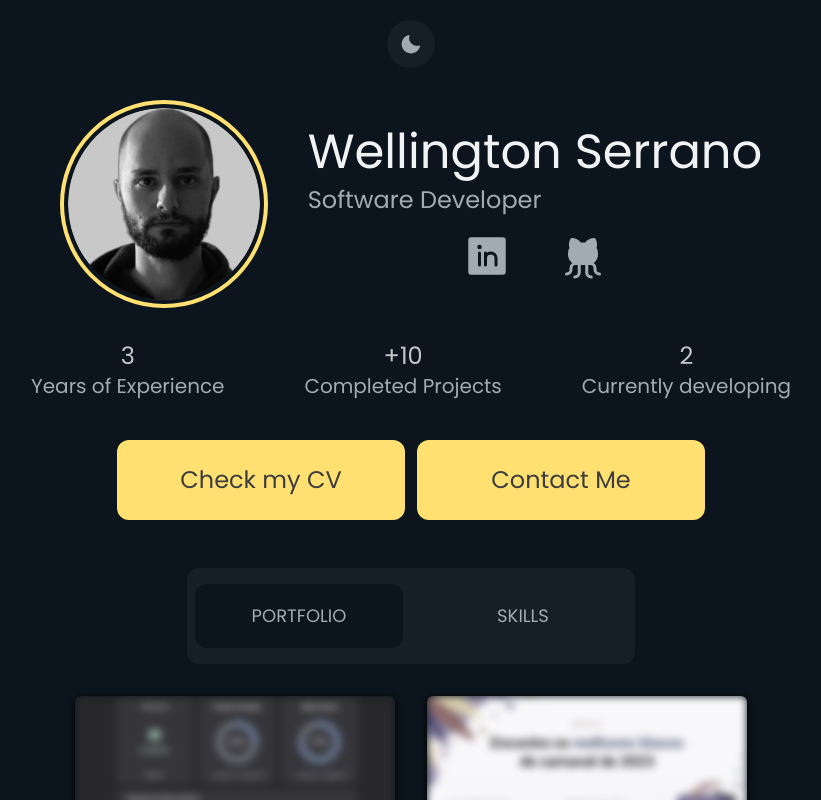
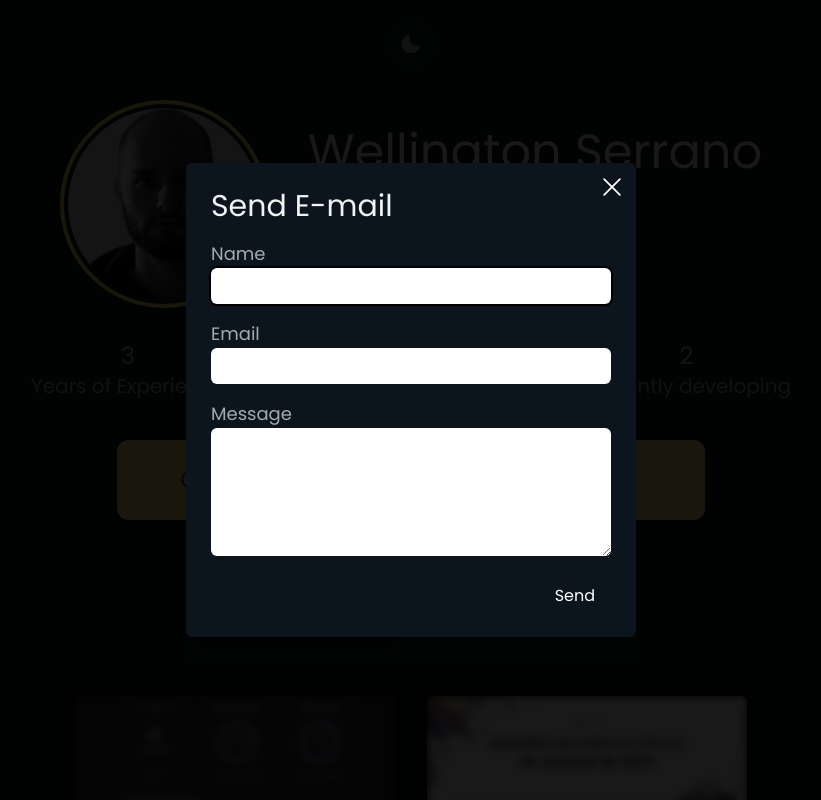
Before and after one commit to wellserrano/my-portfolio, a React (Vite) app: page / in a window 1280 px wide. Both pictures are taken after a click on the button "Contact Me". Shown: the top 800 px of the page, without its empty margins (229-1050 px from the left). Built offline with nearby package versions, Linux system fonts and the light colour scheme.

Commit message:
feat: Modal component

```diff
--- a/package.json
+++ b/package.json
@@ -12,6 +12,7 @@
     "@radix-ui/react-aspect-ratio": "^1.0.1",
     "@radix-ui/react-avatar": "^1.0.1",
     "@radix-ui/react-collapsible": "^1.0.1",
+    "@radix-ui/react-dialog": "^1.0.2",
     "@radix-ui/react-toggle-group": "^1.0.2",
     "@radix-ui/react-tooltip": "^1.0.4",
     "phosphor-react": "^1.4.1",
--- /dev/null
+++ b/src/components/Modal.tsx
@@ -0,0 +1,78 @@
+import * as Dialog from '@radix-ui/react-dialog';
+import { X } from 'phosphor-react'
+
+interface ModalProps {
+  title: string
+}
+
+export function Modal({ title }: ModalProps) {
+  return (
+    <Dialog.Root>
+
+      <Dialog.Trigger asChild>
+        <button className="flex justify-center items-center gap-2 w-36 h-11 sm:w-72 sm:h-20 bg-[#FFE071] text-[#3D3D3D] text-sm sm:text-2xl rounded-xl hover:opacity-90 transition-opacity">
+          { title }
+        </button>
+      </Dialog.Trigger>
+
+      <Dialog.Portal>
+
+        <Dialog.Overlay className="bg-black opacity-90 data-[state=open]:transition-opacity fixed inset-0" />
+
+        <Dialog.Content className="data-[state=open]:animate-contentShow fixed top-[50%] left-[50%] max-h-[85vh] w-[90vw] max-w-[450px] translate-x-[-50%] translate-y-[-50%] rounded-[6px] bg-white dark:bg-[#0C151D] p-[25px] focus:outline-none">
+
+          <Dialog.Title className="dark:text-[#F1F2F4] text-[#3D3D3D] text-2xl sm:text-3xl mb-4">
+            Send E-mail
+          </Dialog.Title>
+
+          <fieldset className="mb-4 gap-5">
+            <label className="dark:text-[#A3ABB2] text-[#575757] text-right text-base sm:text-lg" htmlFor="name">
+              Name
+            </label>
+            <input
+              className="flex h-9 w-full items-center justify-center rounded-md px-2 bg-[#D7D7D7] dark:bg-white text-base leading-none outline-none focus:shadow-[0_0_0_2px]"
+              id="name"
+              required
+            />
+          </fieldset>
+          <fieldset className="mb-4 gap-5">
+            <label className="dark:text-[#A3ABB2] text-[#575757] text-right text-base sm:text-lg" htmlFor="email">
+              Email
+            </label>
+            <input
+              className="flex h-9 w-full items-center justify-center rounded-md px-2 bg-[#D7D7D7] dark:bg-white text-base leading-none outline-none focus:shadow-[0_0_0_2px]"
+              id="email"
+              required
+            />
+          </fieldset>
+          <fieldset className="mb-4 gap-5">
+            <label className="dark:text-[#A3ABB2] text-[#575757] text-right text-base sm:text-lg" htmlFor="message">
+              Message
+            </label>
+            <textarea
+              className="flex w-full min-h-[8rem] max-h-40 items-center justify-center rounded-md p-2 bg-[#D7D7D7] dark:bg-white text-base leading-none outline-none focus:shadow-[0_0_0_2px]"
+              id="message"
+              required
+            />
+          </fieldset>
+
+          <div className="flex justify-end mt-6">
+            <Dialog.Close asChild>
+              <button className="h-8 items-center justify-center rounded-sm px-4 text-white leading-none focus:shadow-[0_0_0_2px] focus:outline-none">
+                Send
+              </button>
+            </Dialog.Close>
+          </div>
+          <Dialog.Close asChild>
+            <button
+              className="absolute flex top-[10px] right-[10px] appearance-none items-center justify-center rounded-full focus:shadow-[0_0_0_2px] focus:outline-none"
+              aria-label="Close"
+            >
+              <X size={28} color='white'/>
+            </button>
+          </Dialog.Close>
+        </Dialog.Content>
+      </Dialog.Portal>
+    </Dialog.Root>
+  )
+}
--- a/src/pages/Home.tsx
+++ b/src/pages/Home.tsx
@@ -12,6 +12,7 @@ import { LinkedinLogo, GithubLogo} from 'phosphor-react'
 import dashboardImage from '../assets/projects-images/dashboard.png'
 import soroblocoImage from '../assets/projects-images/sorobloco.png'
 import rocketmoviesImage from '../assets/projects-images/rocketmovies.png'
+import { Modal } from '../components/Modal'
 
 export function Home() {
 
@@ -42,7 +43,7 @@ export function Home() {
       <main className='mt-10'>
         <div className="flex justify-center items-center gap-3 mb-12">
           <Button title='Check my CV' />
-          <Button title='Contact Me' />
+          <Modal title='Contact Me' />
         </div>
 
         <div className='flex justify-center items-center mb-8'>
--- a/tailwind.config.cjs
+++ b/tailwind.config.cjs
@@ -18,6 +18,7 @@ module.exports = {
         'popOut': 'popOut 300ms ease-out',
         'popIn': 'popIn 300ms ease-out',
         'smallEnhance': 'smallEnhance 300ms ease-out forwards',
+        'contentShow': 'contentShow 300ms cubic-bezier(0.16, 1, 0.3, 1)',
       },
       keyframes: {
         slideDown: {
@@ -39,6 +40,10 @@ module.exports = {
         smallEnhance: {
           '0%': {transform: 'scale(0)'},
           '100%': {transform: 'scale(1)'},
+        },
+        contentShow: {
+          '0%': { opacity: 0, transform: 'translate(-50%, -48%) scale(0.80)' },
+          '100%': { opacity: 1, transform: 'translate(-50%, -50%) scale(1)' },
         }
       }
     },
```
Also changed, not shown: 1 other file (tests, documents, lock files or other folders).
